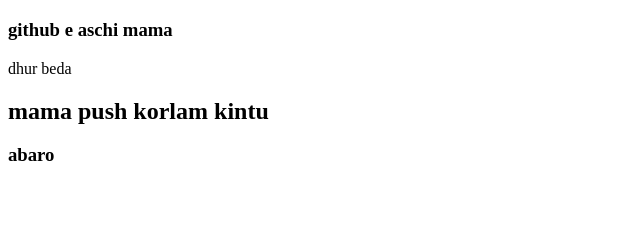
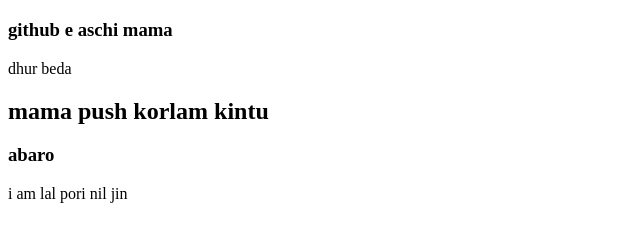
Before and after one commit to shahjalalcss/firstwebsite, a plain HTML site: page index.html in a window 1280 px wide. Shown: the part 61-298 px from the top of the page, without its empty margins (0-640 px from the left). Drawn offline with Linux system fonts and the light colour scheme.

Commit message:
hoiche mama

```diff
--- a/index.html
+++ b/index.html
@@ -12,5 +12,6 @@
     <p>dhur beda</p>
     <h2>mama push korlam kintu</h2>
     <h3>abaro</h3>
+    <p>i am lal pori nil jin</p>
 </body>
 </html>
```
